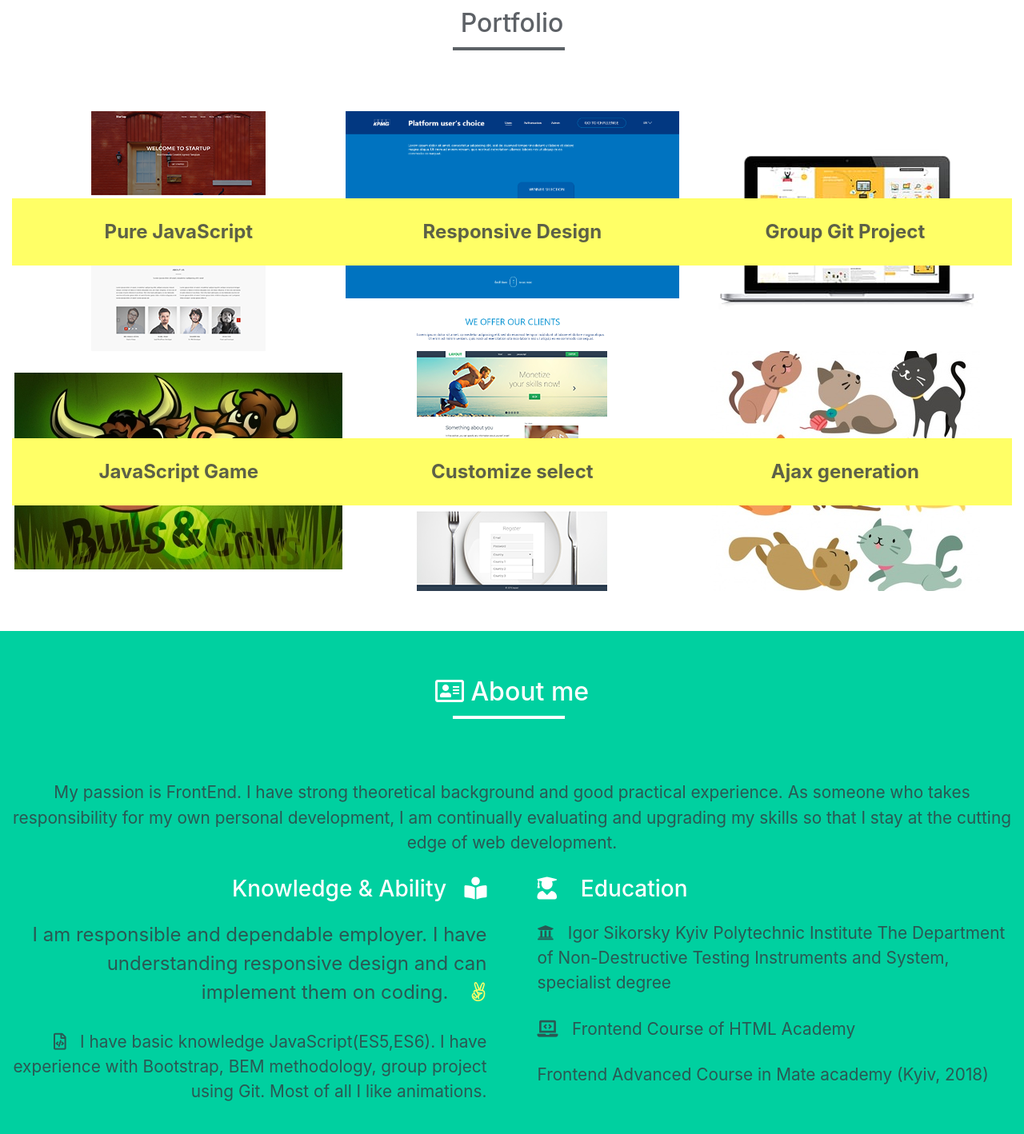
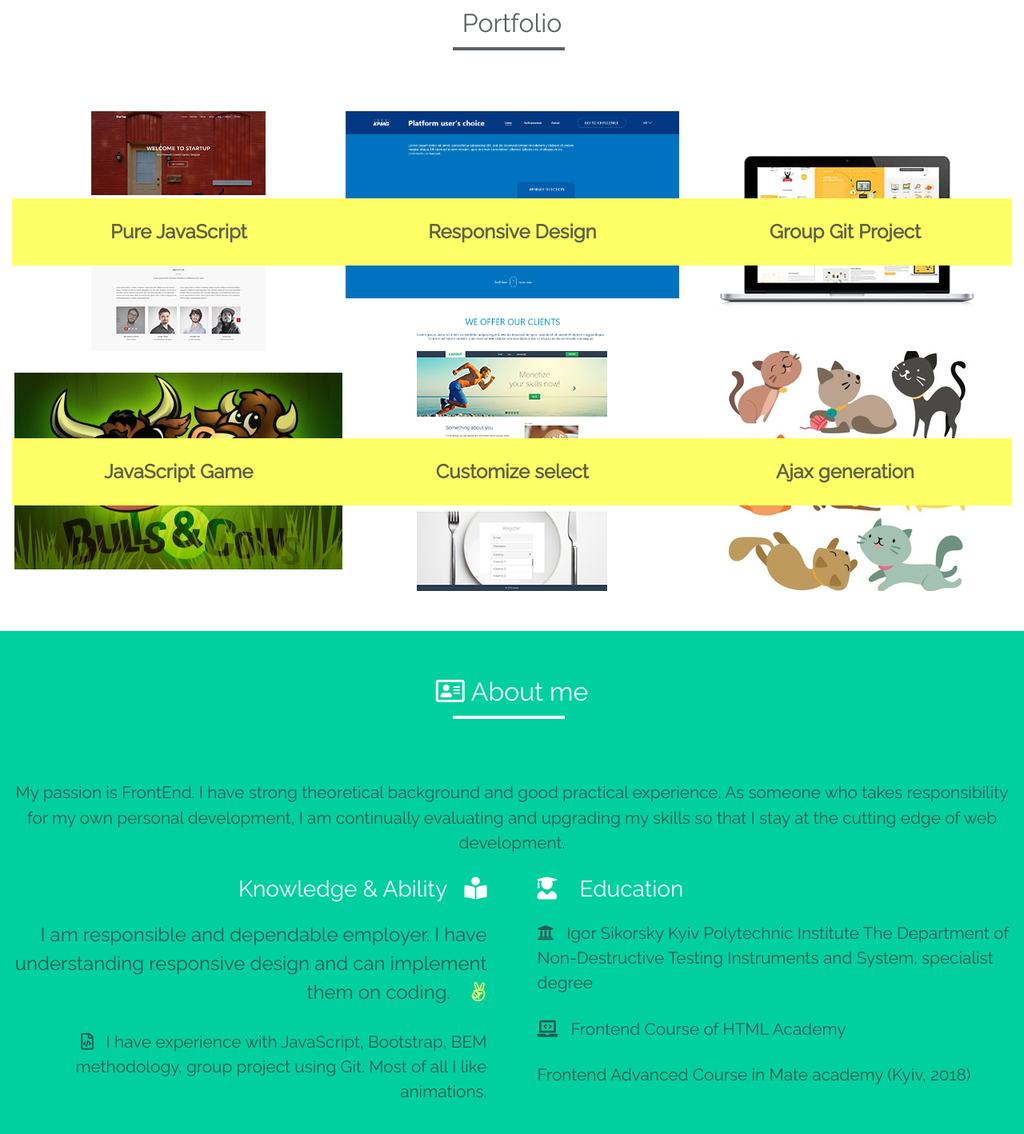
Before and after one commit to SvitlanaTsupryk-jul18/Portfolio, a website: page index.html in a window 1280 px wide. Shown: the part 1102-2520 px from the top of the page at 80% size. Drawn offline with nearby package versions, Linux system fonts and the light colour scheme.

Commit message:
change font

```diff
--- a/index.html
+++ b/index.html
@@ -15,6 +15,7 @@
     <link rel="stylesheet" href="https://unpkg.com/aos@next/dist/aos.css" />
     <link rel="stylesheet" href="https://use.fontawesome.com/releases/v5.4.1/css/all.css"
         integrity="sha384-5sAR7xN1Nv6T6+dT2mhtzEpVJvfS3NScPQTrOxhwjIuvcA67KV2R5Jz6kr4abQsz" crossorigin="anonymous">
+    <link href="https://fonts.googleapis.com/css?family=Raleway&display=swap" rel="stylesheet">
     <link rel="stylesheet" type="text/css" href="css/style.css">
 
 </head>
@@ -109,7 +110,7 @@
                 <h2 class="h2 h2--left" data-aos="fade-right">Skills</h1>
             </div>
             <div class="col-lg-2 col-md-4 col-sm-6 fadeInLeft" data-sr="enter bottom over 0.4s"
-                data-aos="fade-down-right"><i class="fab fa-html5 fa-2x"></i><br><span>HTML5</span></div>
+                data-aos="fade-down-right"><i class="fab fa-html5 fa-2x"></i><br><span>HTML</span></div>
             <div class="col-lg-2 col-md-4 col-sm-6 fadeInUp" data-sr="enter bottom over 0.6s" data-aos="fade-up-right">
                 <i class="fab fa-sass fa-2x"></i><br><span>CSS(SCSS)</span></div>
             <div class="col-lg-2 col-md-4 col-sm-6  fadeInDown" data-sr="enter bottom over 0.8s" data-aos="fade-down"><i
@@ -205,8 +206,8 @@
                         understanding responsive
                         design and can implement them on coding. &nbsp;&nbsp;&nbsp;<i class="fab fa-angellist"></i></p>
                     <p class="resume__text"><i class="far fa-file-code"></i>&nbsp;&nbsp;
-                        I have basic knowledge JavaScript(ES5,ES6). I
-                        have experience with Bootstrap, BEM methodology, group project using Git. Most of all I
+                        I have experience with JavaScript, Bootstrap, BEM methodology, group project using Git. Most of
+                        all I
                         like animations.</p>
                 </div>
                 <div class="resume__right col-md">
--- a/sass/style.scss
+++ b/sass/style.scss
@@ -15,6 +15,7 @@ $grey-color:rgba(52, 58, 64, 0.8);
     margin: 0;
     list-style: none;
     text-decoration: none;
+    font-family: 'Raleway', sans-serif;
 }
 
 body {
@@ -22,6 +23,7 @@ body {
     background-color: $main-color;
     color: white;
     padding-top: 70px;
+    font-family: 'Raleway', sans-serif;
 }
 
 nav {
```
Also changed, not shown: css/style.css, images/9f5efb2f42250d7a9e8dee50fa6a151b.jpg (added).
